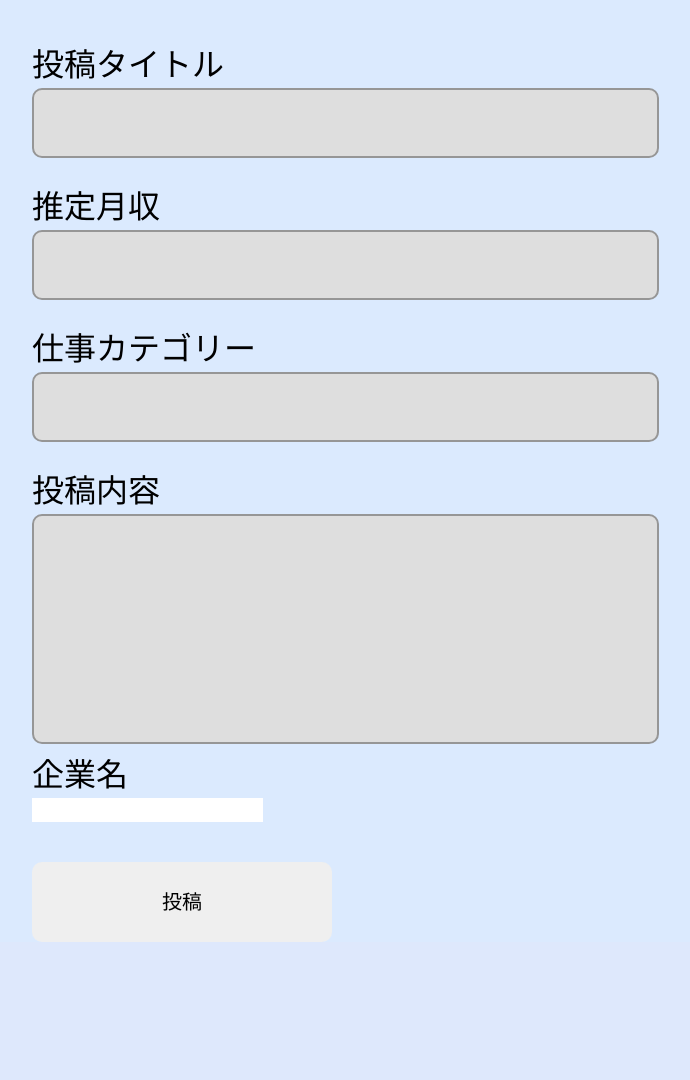
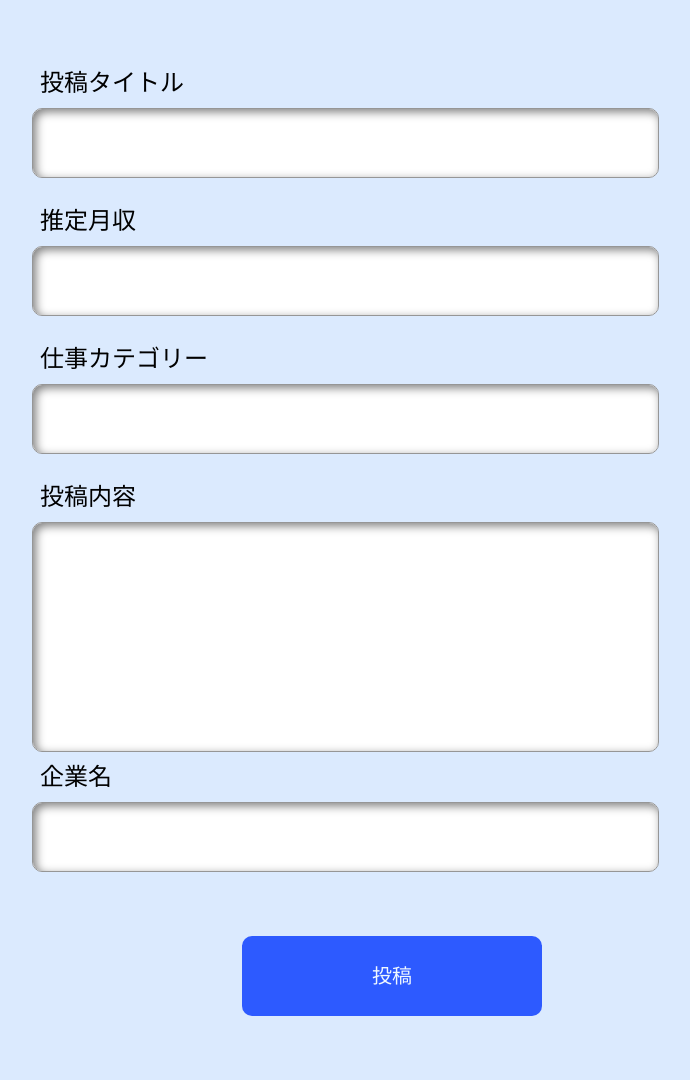
Before and after one commit to TERUZ-VTAT/TeamC_withKDG, a Flask app: template app/templates/post.html in a window 1280 px wide. Shown: the part 72-1152 px from the top of the page, without its empty margins (288-978 px from the left). Before the commit the page ends 1014 px from the top, so only its background shows below. Run offline with Flask 3, Linux system fonts and the light colour scheme; the template is opened without the code that fills it, so the values that code supplies are empty; parts of the project's set-up code (start-up, migrations or seed data) failed here and were passed over.

Commit message:
投稿画面デザイン変更

```diff
--- a/app/static/css/post.css
+++ b/app/static/css/post.css
@@ -1,7 +1,8 @@
 .post {
-  margin-top: 40px;
+  margin-top: 64px;
   display: flex;
   justify-content: center;
+  padding-bottom: 64px;
 }
 
 .post_form {
@@ -10,41 +11,39 @@
 }
 
 .post_title {
-  font-size: 2em;
-}
-
-.post_money {
-  font-size: 2em;
-}
-
-.post_work_cateogory {
-  font-size: 2em;
+  font-size: 1.5em;
+  padding-left: 8px;
 }
 
 .post_detail {
-  font-size: 2em;
+  font-size: 1.5em;
+  padding-left: 8px;
 }
 
 .post_item {
-  border: 2px solid;
+  border: 1px solid;
   height: 70px;
   width: 70%;
   border-radius: 10px;
-  font-size: 2.5em;
-  background-color: rgb(222, 222, 222);
+  font-size: 1.5em;
+  background-color: white;
   border-color: rgb(150, 150, 150);
   margin-bottom: 24px;
+  box-shadow:3px 3px 10px rgba(0, 0, 0, 0.5) inset;
+  margin-top: 8px;
 }
 
 #content {
-  border: 2px solid;
+  border: 1px solid;box-shadow:0px 0px 10px 5px rgba(0, 0, 0, 0.5) inset;
   height: 230px;
   width: 70%;
-  font-size: 2.5em;
+  font-size: 1.5em;
   border-radius: 10px;
   resize: none;
-  background-color: rgb(222, 222, 222);
+  background-color: white;
   border-color: rgb(150, 150, 150);
+  box-shadow:3px 3px 10px rgba(0, 0, 0, 0.5) inset;
+  margin-top: 8px;
 }
 
 .post_button {
@@ -53,4 +52,7 @@
   border-radius: 10px;
   font-size: 20px;
   margin-top: 40px;
+  background-color: rgba(2, 53, 255, 0.798);
+  color: aliceblue;
+  margin-left: 210px;
 }
--- a/app/templates/post.html
+++ b/app/templates/post.html
@@ -17,14 +17,14 @@
         <input type="text" id="title" name="title" class="post_item">
       </div>
       <div>
-        <label for="money" class="post_money">推定月収</label>
+        <label for="money" class="post_title">推定月収</label>
         <br />
         <input type="text" id="money" name="money" class="post_item">
       </div>
       <div>
-        <label for="work_cateogory" class="post_work_cateogory">仕事カテゴリー</label>
+        <label for="work_category" class="post_title">仕事カテゴリー</label>
         <br />
-        <input type="text" id="work_cateogory" name="work_cateogory" class="post_item">
+        <input type="text" id="category" name="category" class="post_item">
       </div>
       <div>
         <label for="post_detail" class="post_detail">投稿内容</label>
@@ -32,9 +32,9 @@
         <textarea id="content" name="content"></textarea>
       </div>
       <div>
-        <label for="company" class="post_detail">企業名</label>
+        <label for="company" class="post_title">企業名</label>
         <br />
-        <input type="text" id="company" name="company"></input>
+        <input type="text" id="company" name="company" class="post_item">
       </div>
       <input class="post_button" type="submit" value="投稿">
     </form>
```
